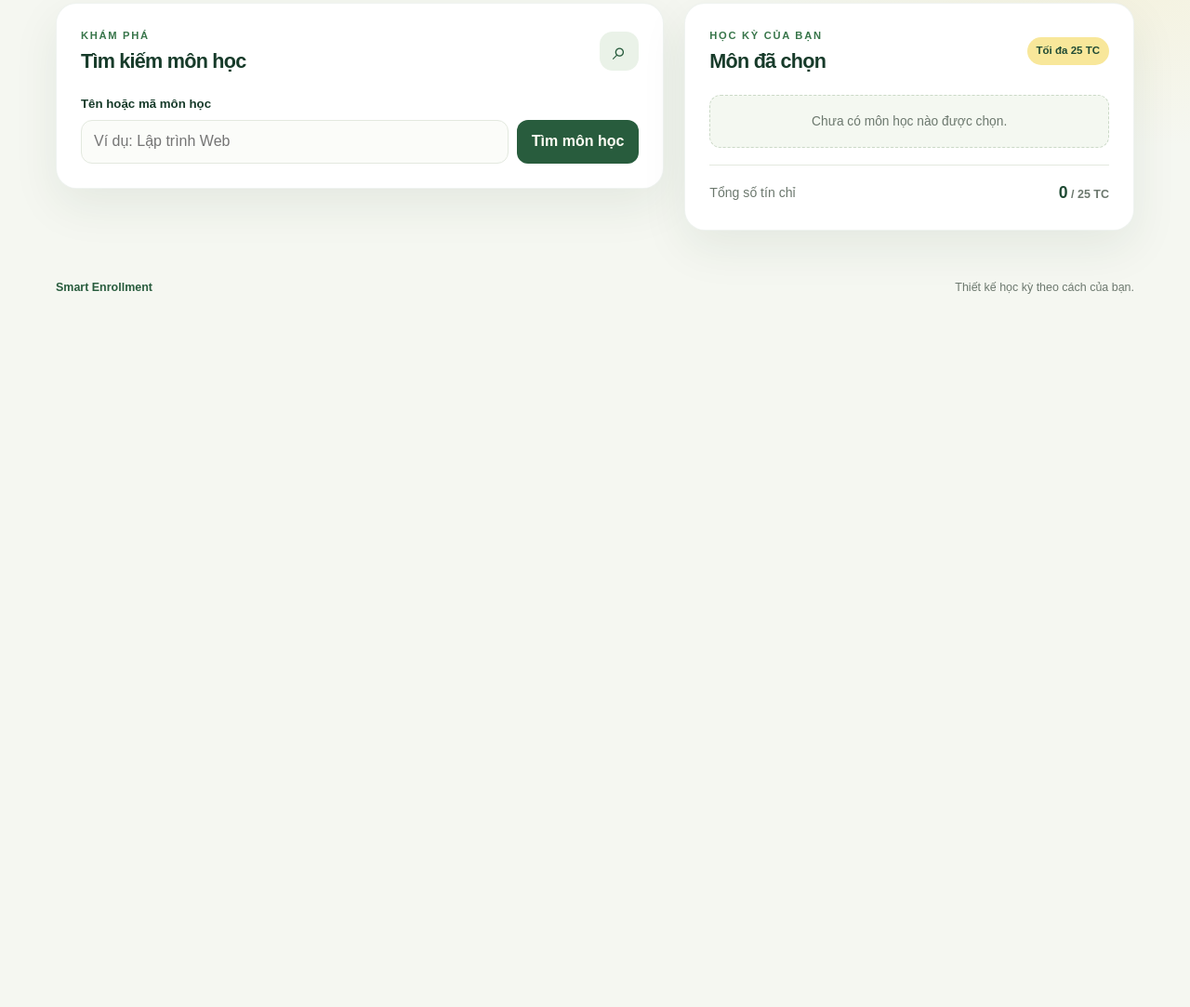
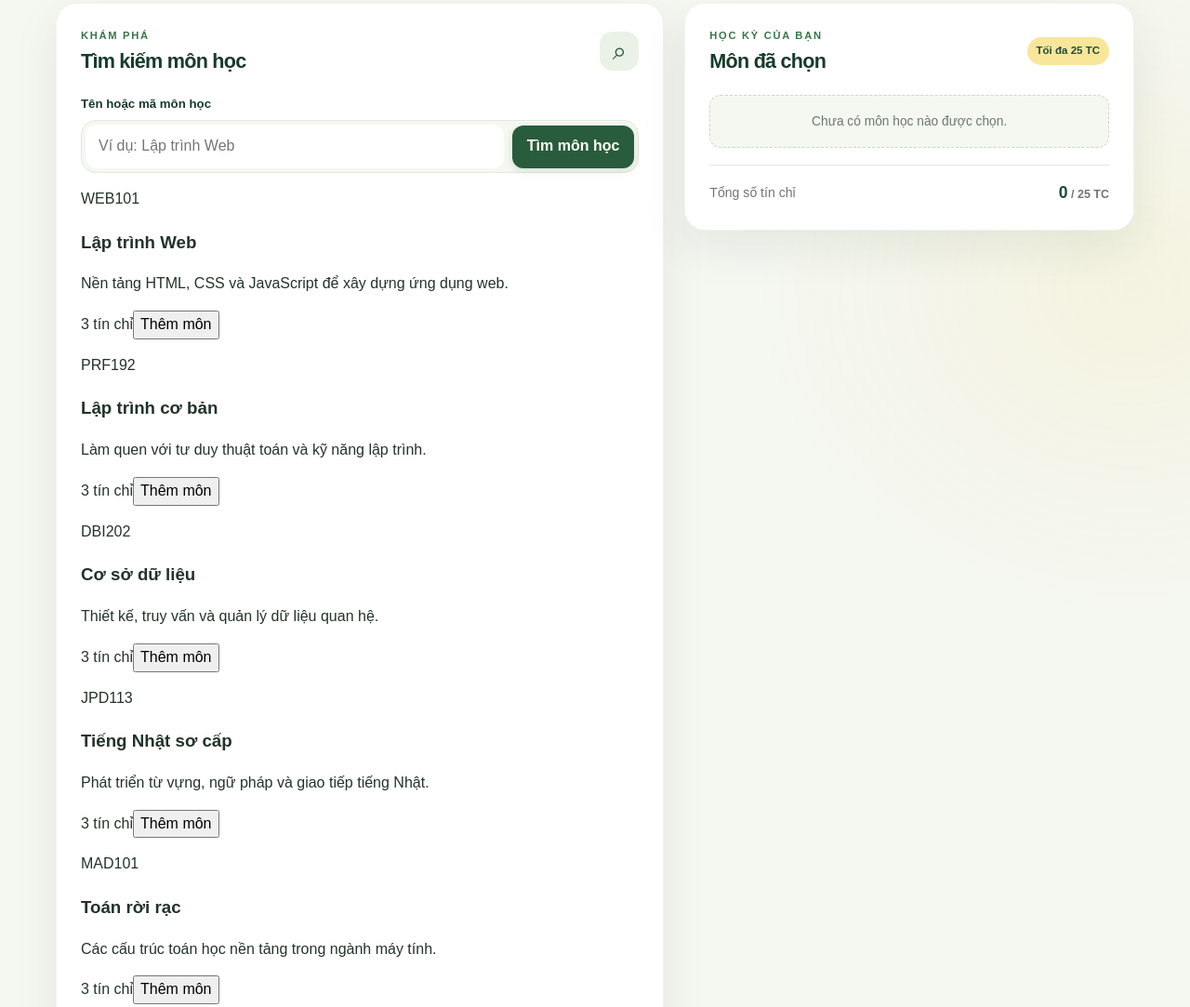
Before and after one commit to FunDad023/TKW_CuoiKy, a plain HTML site: page index.html in a window 1280 px wide. Shown: the part 297-1380 px from the top of the page at 93% size. Before the commit the page ends 800 px from the top, so only its background shows below. Drawn offline with Linux system fonts and the light colour scheme.

Commit message:
lam CSS cho Hearder va Form tim kiem logic

```diff
--- a/css/header-search.css
+++ b/css/header-search.css
@@ -1 +1,74 @@
 /* nghia — CSS cho Header và Form tìm kiếm. */
+
+.site-header {
+  isolation: isolate;
+}
+
+.site-header .header-inner {
+  position: relative;
+  z-index: 1;
+}
+
+.site-brand:focus-visible {
+  outline: 3px solid var(--banana-300);
+  outline-offset: 5px;
+  border-radius: 8px;
+}
+
+.brand-mark {
+  box-shadow: 0 5px 14px rgb(10 35 20 / 18%);
+  transition: transform 180ms ease, box-shadow 180ms ease;
+}
+
+.site-brand:hover .brand-mark {
+  transform: translateY(-2px) rotate(-4deg);
+  box-shadow: 0 8px 18px rgb(10 35 20 / 25%);
+}
+
+.search-controls {
+  align-items: center;
+  padding: 4px;
+  background: var(--green-50);
+  border: 1px solid var(--line);
+  border-radius: calc(var(--radius-control) + 4px);
+  transition: border-color 160ms ease, box-shadow 160ms ease;
+}
+
+.search-controls:focus-within {
+  border-color: var(--green-700);
+  box-shadow: 0 0 0 3px rgb(57 118 75 / 12%);
+}
+
+.search-controls input {
+  background: var(--surface);
+  border-color: transparent;
+}
+
+.search-controls input:focus-visible {
+  border-color: transparent;
+  box-shadow: none;
+}
+
+.search-controls button {
+  flex: 0 0 auto;
+  box-shadow: 0 3px 8px rgb(32 75 52 / 14%);
+}
+
+.search-controls button:focus-visible {
+  outline: 3px solid var(--banana-500);
+  outline-offset: 2px;
+}
+
+@media (prefers-reduced-motion: reduce) {
+  .brand-mark,
+  .search-controls {
+    transition: none;
+  }
+}
+
+@media (max-width: 540px) {
+  .search-controls input,
+  .search-controls button {
+    width: 100%;
+  }
+}
--- a/js/search.js
+++ b/js/search.js
@@ -1,2 +1,137 @@
 // nghia — Logic tìm kiếm và lọc môn học.
-// TODO: Kết nối form #course-search-form với danh sách #course-list.
+(() => {
+  "use strict";
+
+  const COURSE_CATALOG = [
+    {
+      id: "WEB101",
+      code: "WEB101",
+      name: "Lập trình Web",
+      credits: 3,
+      description: "Nền tảng HTML, CSS và JavaScript để xây dựng ứng dụng web.",
+    },
+    {
+      id: "PRF192",
+      code: "PRF192",
+      name: "Lập trình cơ bản",
+      credits: 3,
+      description: "Làm quen với tư duy thuật toán và kỹ năng lập trình.",
+    },
+    {
+      id: "DBI202",
+      code: "DBI202",
+      name: "Cơ sở dữ liệu",
+      credits: 3,
+      description: "Thiết kế, truy vấn và quản lý dữ liệu quan hệ.",
+    },
+    {
+      id: "JPD113",
+      code: "JPD113",
+      name: "Tiếng Nhật sơ cấp",
+      credits: 3,
+      description: "Phát triển từ vựng, ngữ pháp và giao tiếp tiếng Nhật.",
+    },
+    {
+      id: "MAD101",
+      code: "MAD101",
+      name: "Toán rời rạc",
+      credits: 3,
+      description: "Các cấu trúc toán học nền tảng trong ngành máy tính.",
+    },
+    {
+      id: "SWE201",
+      code: "SWE201",
+      name: "Nhập môn Kỹ thuật phần mềm",
+      credits: 3,
+      description: "Tìm hiểu quy trình phân tích và phát triển phần mềm.",
+    },
+  ];
+
+  const form = document.querySelector("#course-search-form");
+  const input = document.querySelector("#course-search-input");
+  const courseList = document.querySelector("#course-list");
+  const emptyState = document.querySelector("#course-empty-state");
+
+  if (!form || !input || !courseList || !emptyState) return;
+
+  function createCourseCard(course) {
+    const card = document.createElement("article");
+    card.className = "course-card";
+    card.dataset.courseId = course.id;
+    card.dataset.courseCode = course.code;
+    card.dataset.courseName = course.name;
+    card.dataset.credits = String(course.credits);
+
+    const details = document.createElement("div");
+    details.className = "course-card-details";
+
+    const code = document.createElement("p");
+    code.className = "course-code";
+    code.textContent = course.code;
+
+    const name = document.createElement("h3");
+    name.dataset.courseTitle = "";
+    name.textContent = course.name;
+
+    const description = document.createElement("p");
+    description.className = "course-description";
+    description.textContent = course.description;
+    details.append(code, name, description);
+
+    const footer = document.createElement("div");
+    footer.className = "course-card-footer";
+
+    const credits = document.createElement("span");
+    credits.className = "course-credits";
+    credits.textContent = `${course.credits} tín chỉ`;
+
+    const addButton = document.createElement("button");
+    addButton.type = "button";
+    addButton.className = "course-add-button";
+    addButton.dataset.cartAction = "add";
+    addButton.textContent = "Thêm môn";
+
+    footer.append(credits, addButton);
+    card.append(details, footer);
+    return card;
+  }
+
+  // Dùng nội dung đã có trong HTML nếu danh sách được điền sẵn.
+  if (!courseList.querySelector(".course-card[data-course-id]")) {
+    const cards = COURSE_CATALOG.map(createCourseCard);
+    courseList.replaceChildren(...cards);
+  }
+
+  const normalize = (value) =>
+    value
+      .toLocaleLowerCase("vi")
+      .normalize("NFD")
+      .replace(/[\u0300-\u036f]/g, "")
+      .replace(/đ/g, "d")
+      .trim();
+
+  function filterCourses() {
+    const query = normalize(input.value);
+    const cards = [...courseList.querySelectorAll(".course-card[data-course-id]")];
+    let visibleCount = 0;
+
+    for (const card of cards) {
+      const searchableText = normalize(
+        [card.dataset.courseCode, card.dataset.courseName, card.textContent].join(" "),
+      );
+      const matches = !query || searchableText.includes(query);
+      card.hidden = !matches;
+      if (matches) visibleCount += 1;
+    }
+
+    emptyState.hidden = visibleCount > 0;
+  }
+
+  form.addEventListener("submit", (event) => {
+    event.preventDefault();
+    filterCourses();
+  });
+
+  input.addEventListener("input", filterCourses);
+  filterCourses();
+})();
```
